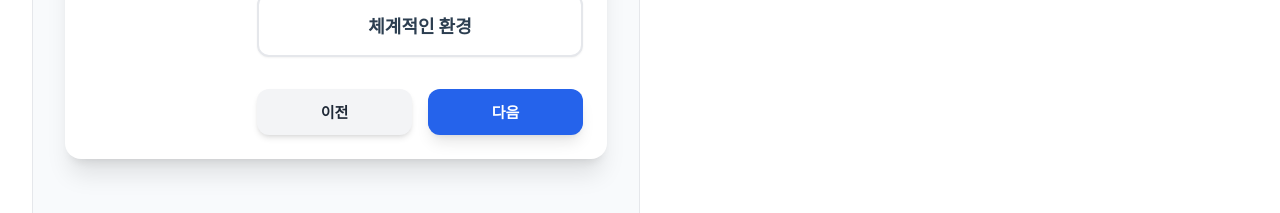
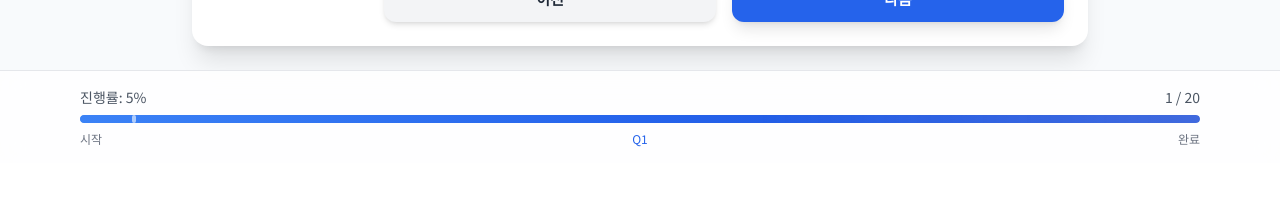
Before and after one commit to 2026050ojs/JOBBIS_FRONTEND, a Vue app: page /questions in a window 1280 px wide. Shown: the part 637-850 px from the top of the page. After the commit the page ends 800 px from the top, so only its background shows below. Built offline with nearby package versions, Linux system fonts and the light colour scheme; a web font is replaced by a local one.

Commit message:
가로 레이아웃 문제 해결

```diff
--- a/src/App.vue
+++ b/src/App.vue
@@ -13,8 +13,8 @@ function goHome() {
       <img src="/favicon.ico" alt="로고" class="h-12 md:h-16 cursor-pointer" @click="goHome" />
       <span class="ml-2 text-primary text-2xl md:text-3xl font-bold tracking-tight select-none">JOBBIS</span>
     </header>
-    <main class="flex justify-center items-start md:items-center w-full min-h-[80vh]">
-      <div class="border rounded-md p-4 w-full mx-auto max-w-2xl">
+    <main class="w-full flex justify-center">
+      <div class="max-w-6xl w-full px-4">
         <RouterView />
       </div>
     </main>
--- a/src/assets/main.css
+++ b/src/assets/main.css
@@ -115,9 +115,7 @@
 }
 
 #app {
-  max-width: 1280px;
-  margin: 0 auto;
-  padding: 2rem;
+  width: 100%;
   font-weight: normal;
 }
 
@@ -134,16 +132,3 @@ a,
     background-color: hsla(160, 100%, 37%, 0.2);
   }
 }
-
-@media (min-width: 1024px) {
-  body {
-    display: flex;
-    place-items: center;
-  }
-
-  #app {
-    display: grid;
-    grid-template-columns: 1fr 1fr;
-    padding: 0 2rem;
-  }
-}
--- a/src/views/MainView.vue
+++ b/src/views/MainView.vue
@@ -1,5 +1,5 @@
 <template>
-  <div class="min-h-screen flex items-center justify-center bg-background font-sans dark:bg-gray-900 dark:text-gray-100 px-4 relative overflow-hidden">
+  <div class="min-h-[80vh] flex items-center justify-center bg-background font-sans dark:bg-gray-900 dark:text-gray-100 relative overflow-hidden">
     <!-- 물결 애니메이션 오버레이 -->
     <div
       v-if="showWaveAnimation"
@@ -22,7 +22,7 @@
       </div>
     </div>
 
-    <div class="w-full max-w-3xl bg-white dark:bg-gray-800 shadow-xl rounded-2xl p-6 flex flex-col md:flex-row items-center gap-6 animate-fade-in">
+    <div class="w-full max-w-4xl bg-white dark:bg-gray-800 shadow-xl rounded-2xl p-6 flex flex-col md:flex-row items-center gap-6 animate-fade-in">
       <img
         src="https://images.unsplash.com/photo-1519389950473-47ba0277781c?auto=format&fit=crop&w=600&q=80"
         alt="intro"
--- a/src/views/QuestionsView.vue
+++ b/src/views/QuestionsView.vue
@@ -1,6 +1,6 @@
 <template>
-  <div class="min-h-screen flex items-center justify-center bg-background font-sans dark:bg-gray-900 dark:text-gray-100 px-4">
-    <div class="w-full max-w-3xl bg-white dark:bg-gray-800 shadow-xl rounded-2xl p-6 animate-fade-in">
+  <div class="min-h-[80vh] flex items-center justify-center bg-background font-sans dark:bg-gray-900 dark:text-gray-100 relative">
+    <div class="w-full max-w-4xl bg-white dark:bg-gray-800 shadow-xl rounded-2xl p-6 animate-fade-in">
       <div class="flex flex-col md:flex-row items-start gap-6">
         <img
           src="https://images.unsplash.com/photo-1461749280684-dccba630e2f6?auto=format&fit=crop&w=600&q=80"
@@ -38,6 +38,49 @@
         </div>
       </div>
     </div>
+
+    <!-- Apple 스타일 진행 상황 바 -->
+    <div class="fixed bottom-0 left-0 right-0 z-40 bg-white/80 dark:bg-gray-900/80 backdrop-blur-md border-t border-gray-200 dark:border-gray-700">
+      <div class="max-w-6xl mx-auto px-4 py-4">
+        <div class="flex items-center justify-between mb-2">
+          <span class="text-sm font-medium text-gray-600 dark:text-gray-400">
+            진행률: {{ Math.round((currentIndex + 1) / questions.length * 100) }}%
+          </span>
+          <span class="text-sm font-medium text-gray-600 dark:text-gray-400">
+            {{ currentIndex + 1 }} / {{ questions.length }}
+          </span>
+        </div>
+
+        <!-- 진행 바 컨테이너 -->
+        <div class="relative h-2 bg-gray-200 dark:bg-gray-700 rounded-full overflow-hidden">
+          <!-- 배경 그라데이션 -->
+          <div class="absolute inset-0 bg-gradient-to-r from-blue-500 via-blue-600 to-blue-700 rounded-full"></div>
+
+          <!-- 진행 바 -->
+          <div
+            class="h-full bg-gradient-to-r from-blue-400 via-blue-500 to-blue-600 rounded-full transition-all duration-500 ease-out shadow-lg"
+            :style="{ width: `${(currentIndex + 1) / questions.length * 100}%` }"
+          >
+            <!-- 빛나는 효과 -->
+            <div class="absolute inset-0 bg-gradient-to-r from-transparent via-white/20 to-transparent animate-shimmer"></div>
+          </div>
+
+          <!-- 진행 바 끝부분 하이라이트 -->
+          <div
+            class="absolute top-0 right-0 h-full w-1 bg-white/60 rounded-full shadow-lg"
+            :style="{ right: `${100 - (currentIndex + 1) / questions.length * 100}%` }"
+          ></div>
+        </div>
+
+        <!-- 질문 번호 표시 -->
+        <div class="flex justify-between mt-2">
+          <span class="text-xs text-gray-500 dark:text-gray-400">시작</span>
+          <span class="text-xs text-blue-600 dark:text-blue-400 font-medium">Q{{ currentIndex + 1 }}</span>
+          <span class="text-xs text-gray-500 dark:text-gray-400">완료</span>
+        </div>
+      </div>
+    </div>
+
     <div v-if="loading" class="fixed inset-0 flex items-center justify-center bg-black bg-opacity-50 z-50">
       <div class="card p-10 flex flex-col items-center animate-fade-in">
         <svg class="animate-spin h-16 w-16 text-blue-600 mb-6" xmlns="http://www.w3.org/2000/svg" fill="none" viewBox="0 0 24 24">
@@ -221,4 +264,18 @@ function prev() {
 .font-sans {
   font-family: 'SUIT', 'Noto Sans KR', 'Pretendard', 'Apple SD Gothic Neo', Arial, sans-serif;
 }
+
+/* 빛나는 효과 애니메이션 */
+@keyframes shimmer {
+  0% {
+    transform: translateX(-100%);
+  }
+  100% {
+    transform: translateX(100%);
+  }
+}
+
+.animate-shimmer {
+  animation: shimmer 2s infinite;
+}
 </style>
--- a/src/views/ResultView.vue
+++ b/src/views/ResultView.vue
@@ -1,6 +1,6 @@
 <template>
-  <div class="min-h-screen flex items-center justify-center bg-background font-sans dark:bg-gray-900 dark:text-gray-100 px-4">
-    <div class="w-full max-w-3xl bg-white dark:bg-gray-800 shadow-xl rounded-2xl p-6 animate-fade-in">
+  <div class="min-h-[80vh] flex items-center justify-center bg-background font-sans dark:bg-gray-900 dark:text-gray-100">
+    <div class="w-full max-w-4xl bg-white dark:bg-gray-800 shadow-xl rounded-2xl p-6 animate-fade-in">
       <div class="flex flex-col md:flex-row items-start gap-6">
         <img
           src="https://images.unsplash.com/photo-1506744038136-46273834b3fb?auto=format&fit=crop&w=600&q=80"
--- a/tailwind.config.js
+++ b/tailwind.config.js
@@ -25,6 +25,7 @@ module.exports = {
         'wave-move': 'waveMove 3s ease-in-out',
         'wave-up-down': 'waveUpDown 4s ease-in-out',
         'border-glow': 'borderGlow 2s linear infinite',
+        'shimmer': 'shimmer 2s infinite',
       },
       keyframes: {
         fadeIn: {
@@ -73,6 +74,10 @@ module.exports = {
           '0%': { transform: 'rotate(0deg)' },
           '100%': { transform: 'rotate(360deg)' },
         },
+        shimmer: {
+          '0%': { transform: 'translateX(-100%)' },
+          '100%': { transform: 'translateX(100%)' },
+        },
       },
     },
   },
```
